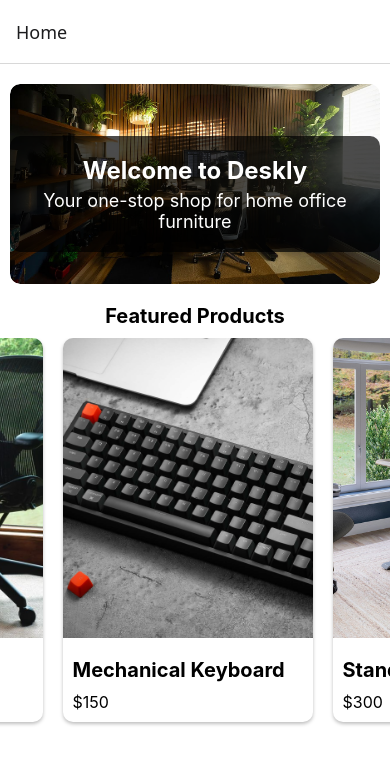
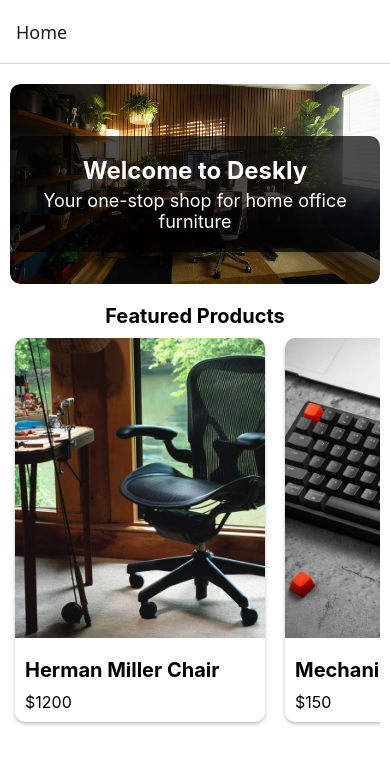
Before and after one commit to atoolate/mobile-app, a React Native app: screen /Home in a window 390 px wide. Shown: the top 764 px of the page. Built offline with nearby package versions, Linux system fonts and the light colour scheme.

Commit message:
fix: Update ProductCard price handling and improve HomeScreen product price formatting

```diff
--- a/components/ProductCard.js
+++ b/components/ProductCard.js
@@ -1,7 +1,7 @@
 import React from 'react';
 import { View, Text, Image, StyleSheet } from 'react-native';
 
-const ProductCard = ({productImage, title, price}) => {
+const ProductCard = ({ productImage, title, price }) => {
     return (
         <View style={styles.card}>
             <Image
@@ -9,8 +9,7 @@
                 source={productImage}
             />
             <Text style={styles.productTitle}>{title}</Text>
-            <Text style={styles.productPrice}>{price}</Text>
-
+            <Text style={styles.productPrice}>${price}</Text>
         </View>
     );
 }
@@ -28,15 +27,12 @@
         shadowRadius: 3.84,
         elevation: 5,
         gap: 10,
-
     },
     image: {
-        // fit the card and make it contain
         width: '100%',
         height: 300,
         borderTopLeftRadius: 10,
         borderTopRightRadius: 10,
-
     },
     productTitle: {
         fontSize: 20,
--- a/screens/HomeScreen.js
+++ b/screens/HomeScreen.js
@@ -22,14 +22,14 @@
             style={styles.productCard}
             onPress={() => navigation.navigate('Details', {
               productImage: hermanMillerImage,
-              title: 'Herman Miller Chair!',
-              price: '$1200',
+              title: 'Herman Miller Chair',
+              price: 1200,
               description: 'The Herman Miller Aeron Chair is the most comfortable office chair you can buy. It prevents back pain and improves posture.'
             })}
           >
             <ProductCard
               title='Herman Miller Chair'
-              price='$1200'
+              price={1200}
               productImage={hermanMillerImage}
             />
           </TouchableOpacity>
@@ -38,13 +38,13 @@
             onPress={() => navigation.navigate('Details', {
               productImage: keyboardImage,
               title: 'Mechanical Keyboard',
-              price: '$150',
+              price: 150,
               description: 'The Keycron K6 is a compact 65% keyboard with hot-swappable switches. It is perfect for gaming and typing.'
             })}
           >
             <ProductCard
               title='Mechanical Keyboard'
-              price='$150'
+              price={150}
               productImage={keyboardImage}
             />
           </TouchableOpacity>
@@ -53,13 +53,13 @@
             onPress={() => navigation.navigate('Details', {
               productImage: standingDeskImage,
               title: 'Standing Desk',
-              price: '$300',
+              price: 300,
               description: 'The Flexispot Standing Desk is a height-adjustable desk that allows you to work while standing. It improves productivity and health.'
             })}
           >
             <ProductCard
               title='Standing Desk'
-              price='$300'
+              price={300}
               productImage={standingDeskImage}
             />
           </TouchableOpacity>
@@ -77,8 +77,6 @@
   },
   container: {
     backgroundColor: '#fff',
-    alignItems: 'center',
-    justifyContent: 'center',
     width: '100%',
     paddingLeft: 10,
     paddingRight: 10,
--- a/screens/ProductDetail.js
+++ b/screens/ProductDetail.js
@@ -4,21 +4,18 @@
 const ProductDetail = ({ route }) => {
     const { productImage, title, price, description } = route.params;
     const [quantity, setQuantity] = useState(1);
-
-    // Ensure the price is a number (remove $ sign if present)
-    const unitPrice = parseFloat(price.replace(/[^0-9.]/g, ''));
-    const [totalPrice, setTotalPrice] = useState(unitPrice);
+    const [totalPrice, setTotalPrice] = useState(price);
 
     const handleDecrease = () => {
         if (quantity > 1) {
             setQuantity(quantity - 1);
-            setTotalPrice(unitPrice * (quantity - 1));
+            setTotalPrice(price * (quantity - 1));
         }
     };
 
     const handleIncrease = () => {
         setQuantity(quantity + 1);
-        setTotalPrice(unitPrice * (quantity + 1));
+        setTotalPrice(price * (quantity + 1));
     };
 
     return (
```
